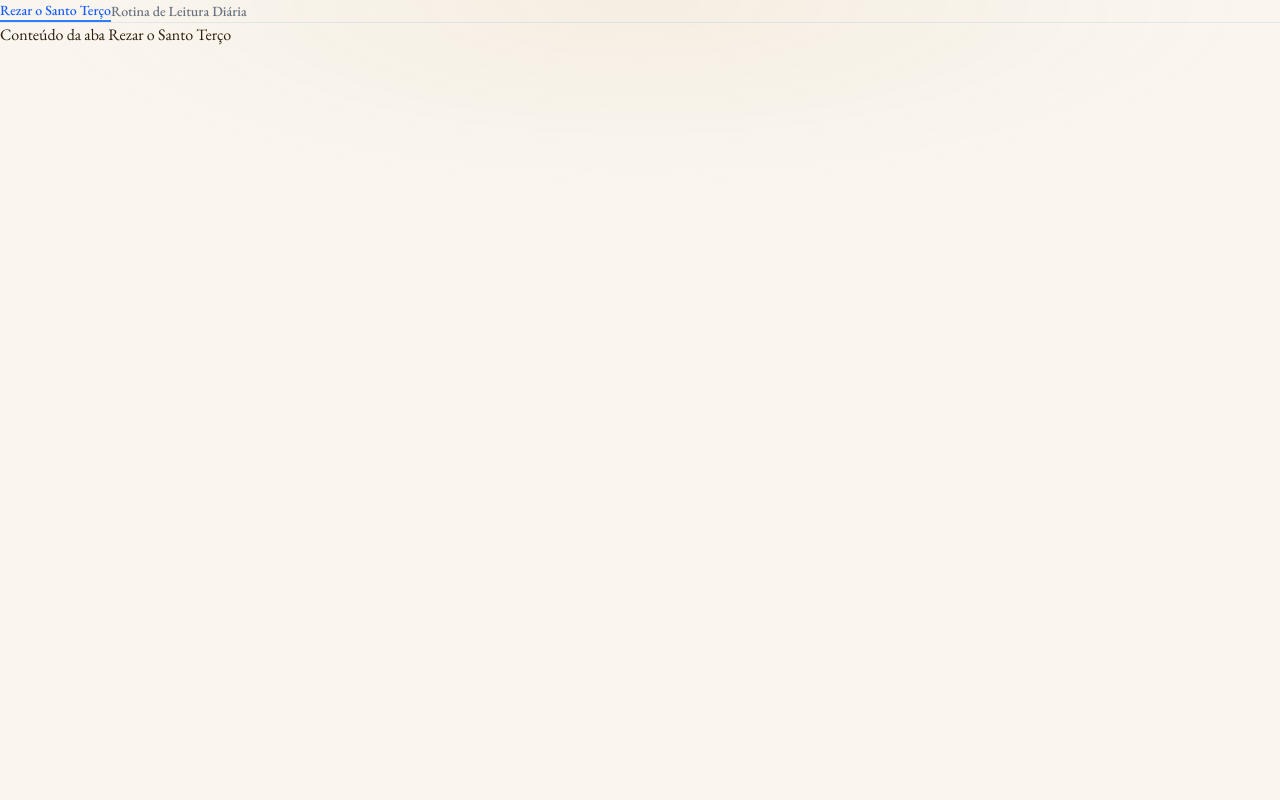
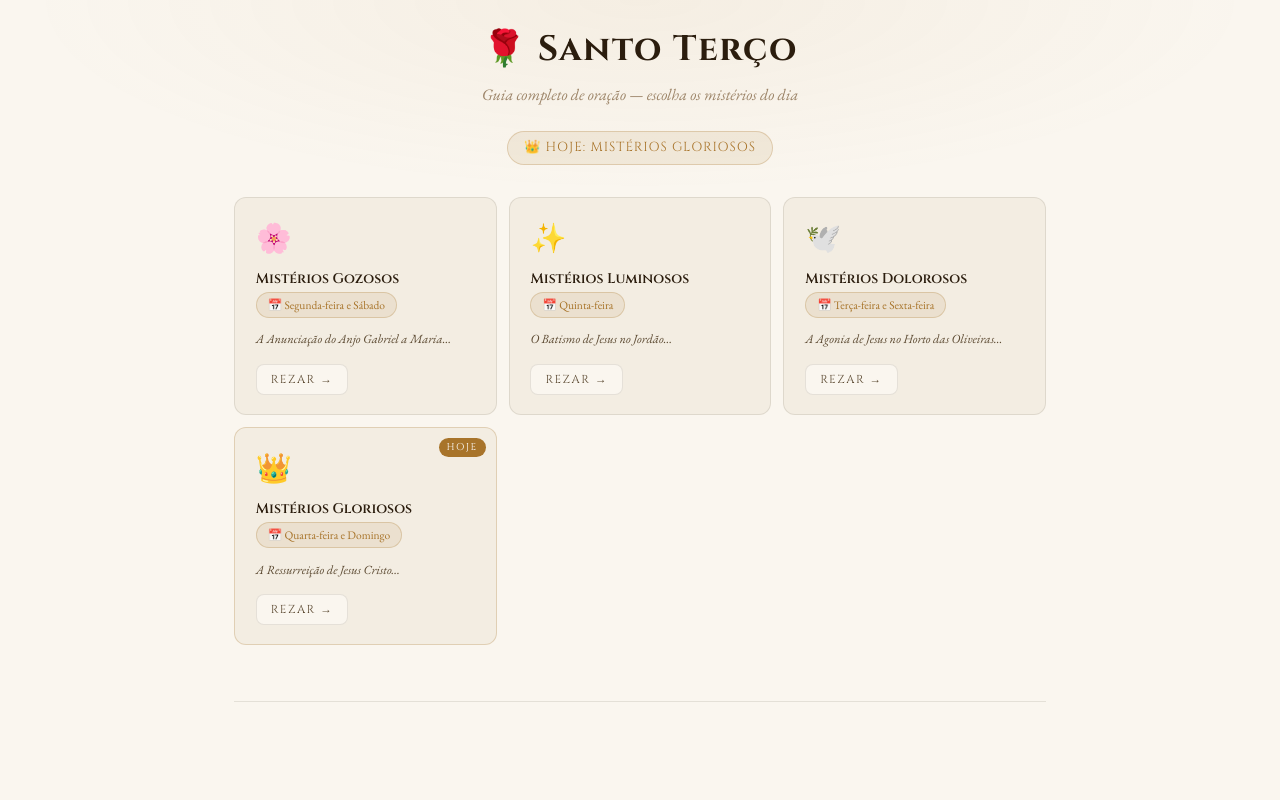
Before and after one commit to ebagabee/catholic, a Vue app: page / in a window 1280 px wide. Shown: the top 800 px of the page. Built offline with nearby package versions, Linux system fonts and the light colour scheme.

Commit message:
feat: montagem em app

```diff
--- a/src/App.vue
+++ b/src/App.vue
@@ -1,21 +1,21 @@
 <template>
-  <div class="p-8">
-    <TabComponent :tabs="tabs" default-tab="terco">
-      <template #terco>
-        <p>Conteúdo da aba Rezar o Santo Terço</p>
-      </template>
-      <template #leitura>
-        <p>Conteúdo da aba Rotina de Leitura Diária</p>
-      </template>
-    </TabComponent>
+  <div class="wrap">
+    <RosarySection @rezar="openRosary" />
+    <BiblePlan />
   </div>
+
+  <RosaryModal :misterio-key="rosaryKey" @close="rosaryKey = null" />
 </template>
 
 <script setup lang="ts">
-import TabComponent, { type Tab } from '@/components/TabComponent.vue'
+import { ref } from 'vue'
+import RosarySection from '@/components/RosarySection.vue'
+import RosaryModal from '@/components/RosaryModal.vue'
+import BiblePlan from '@/components/BiblePlan.vue'
 
-const tabs: Tab[] = [
-  { id: 'terco', label: 'Rezar o Santo Terço' },
-  { id: 'leitura', label: 'Rotina de Leitura Diária' },
-]
+const rosaryKey = ref<string | null>(null)
+
+function openRosary(key: string) {
+  rosaryKey.value = key
+}
 </script>
```
